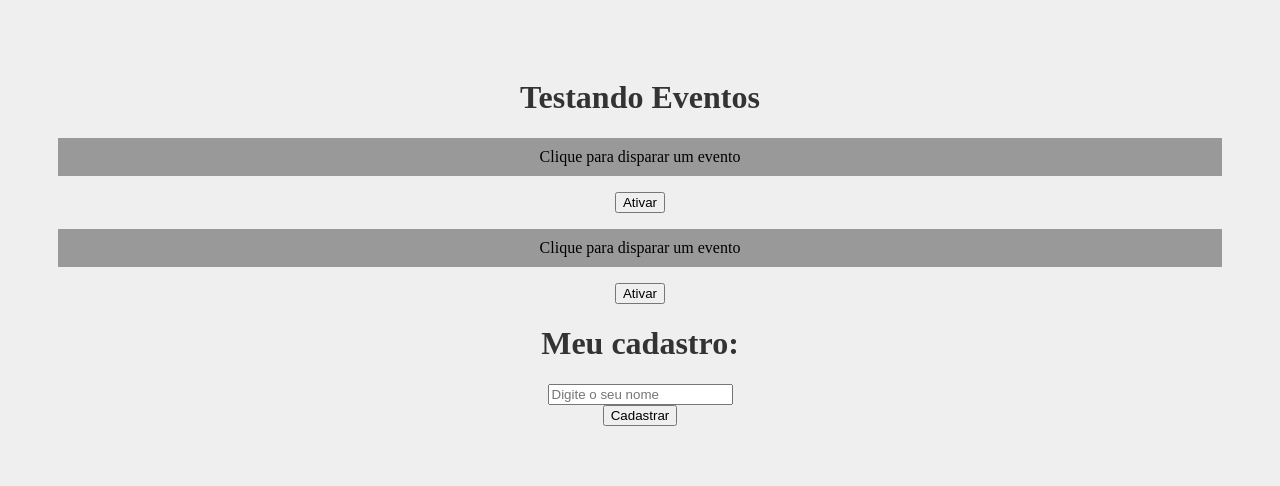
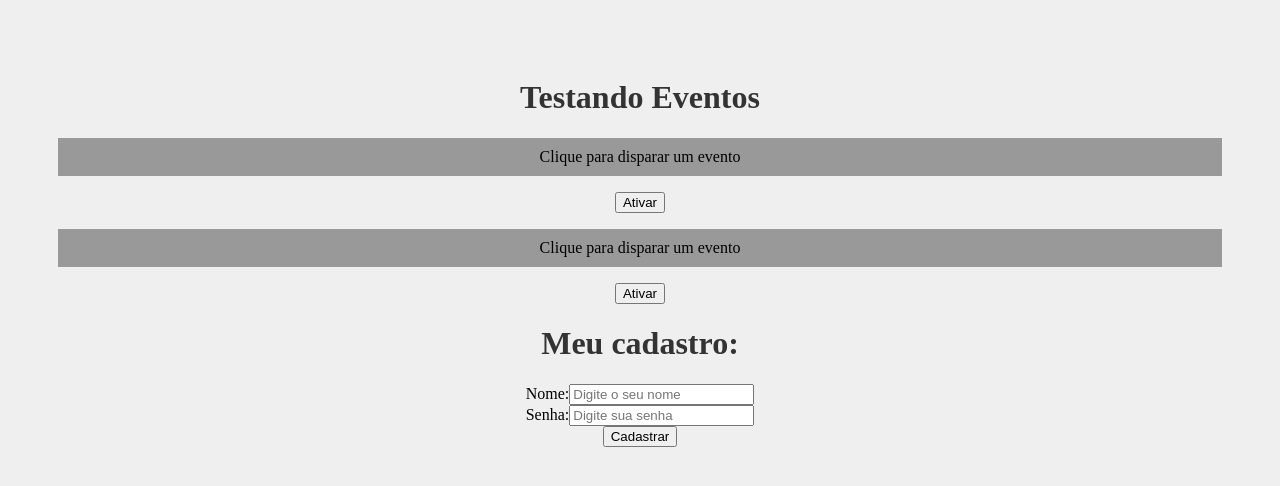
Before and after one commit to vanderleiacn/meu-projeto-react, a React (Create React App) app: page / in a window 1280 px wide. Shown: the top 486 px of the page. Built offline with nearby package versions, Linux system fonts and the light colour scheme.

Commit message:
utilizando useState

```diff
--- a/src/components/Form.js
+++ b/src/components/Form.js
@@ -1,13 +1,15 @@
-
+import { useState } from "react" //importar esse cara sempre para usar o hook
 
 function Form (){
-
     function cadastrarUsuario(e){ /* e, é a abreviação de event (evento da submissao)*/
         e.preventDefault()/*o método preventDefault vai parar a execuçao desse formulario(form padrao do HTML)e vai executar oq ta em seguida do preventDefault
         sempre que estiver usando o event submit vai ser usado o preventDefault*/
-        console.log("Cadastrou o usuario")
+        console.log(`Usuario ${name} foi cadastrado com a senha: ${password}`) //valores declarados aqui é usados para resgatar o valor das const
+
     }
 
+    const [name, setName] = useState()//passando um valor  como parametro dentro de useState(), é um valor default.
+    const [password, setPassword] = useState()
     return(
 
         <div>
@@ -15,7 +17,21 @@
         <form onSubmit={cadastrarUsuario}>{/*quando esse form for enviado ele vai disparar o evento
          (Formulario no HTML ele envia o dado pro BackEnd) como aqui nao tem o back , quando envia, ele some por isso usa o preventDefault*/}
             <div>
-                <input type="text" placeholder="Digite o seu nome"/>
+                <label htmlFor="name">Nome:</label>{/*a instrução for ja é utilizada em JS, por isso aqui no html usado o atributo é htmlFor */}
+                <input type="text"
+                  id="name"
+                  name="name"
+                  placeholder="Digite o seu nome"
+                  onChange={(e) => setName(e.target.value)} /*a cada letra digitada nesse campo, faz com que modifique o valor no state.Seta o state aqui (usa o setName para atribuir o valor*/
+                  />
+            </div>
+            <div>
+                <label htmlFor="password">Senha:</label>
+                <input type="password"
+                  id="password"
+                  name="password"
+                  placeholder="Digite sua senha"
+                  onChange={(e) => setPassword(e.target.value)}/>
             </div>
             <div>
                 <input type="submit" value="Cadastrar"/>{/*pq aqui é um input do tipo submit e nao um botao?*/}
```
